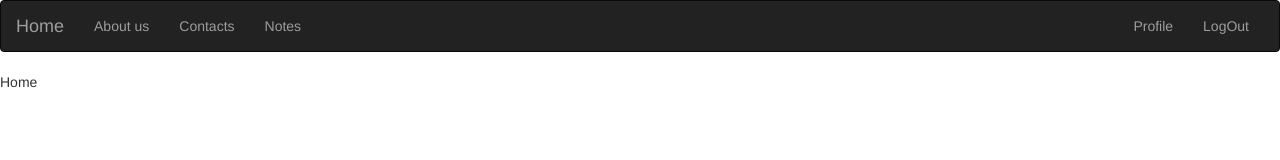
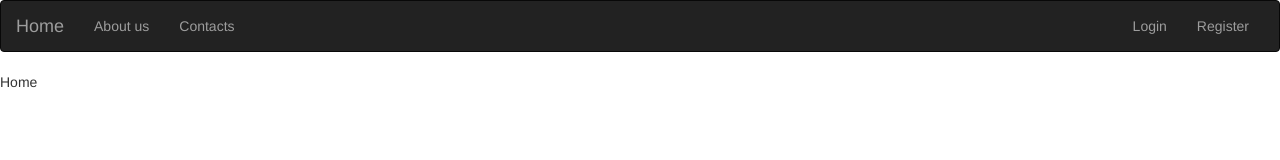
Before and after one commit to rosiiinka/MyFit, a React (Create React App) app in the folder MyFit/: page / in a window 1280 px wide. Shown: the top 160 px of the page. Built offline with nearby package versions, Linux system fonts and the light colour scheme; what flux would draw is missing.

Commit message:
add reviwe of nodes

```diff
--- a/MyFit/src/components/navigation/Navbar.js
+++ b/MyFit/src/components/navigation/Navbar.js
@@ -39,6 +39,14 @@ class Navbar extends Component {
         })
     }
 
+    isItLogedIn() {
+        let { currentUser } = this.state
+
+        if(currentUser !== '' && currentUser !== null && currentUser !== undefined) {
+            return true
+        }
+    }
+
     render () {
         return (
             <nav className="navbar navbar-inverse">
@@ -57,10 +65,10 @@ class Navbar extends Component {
                         <ul className="nav navbar-nav">
                             <li><Link to='/about'>About us</Link></li>
                             <li><Link to='/contacts'>Contacts</Link></li>
-                            <li><Link to='/user/notes'>Notes</Link></li>
+                            { this.isItLogedIn() ? <li><Link to='/user/notes'>Notes</Link></li> : false }
                         </ul>
 
-                        { this.state.currentUser !== '' ?
+                        { this.isItLogedIn() ?
                             <ul className="nav navbar-nav navbar-right">
                                 <li><Link to="/user/profile">Profile</Link></li>
                                 <li><Link to="/user/logout">LogOut</Link></li>
```
Also changed, not shown: MyFit/src/components/user/LogoutPage.js (line endings or trailing spaces), 1 other file (tests, documents, lock files or other folders).
